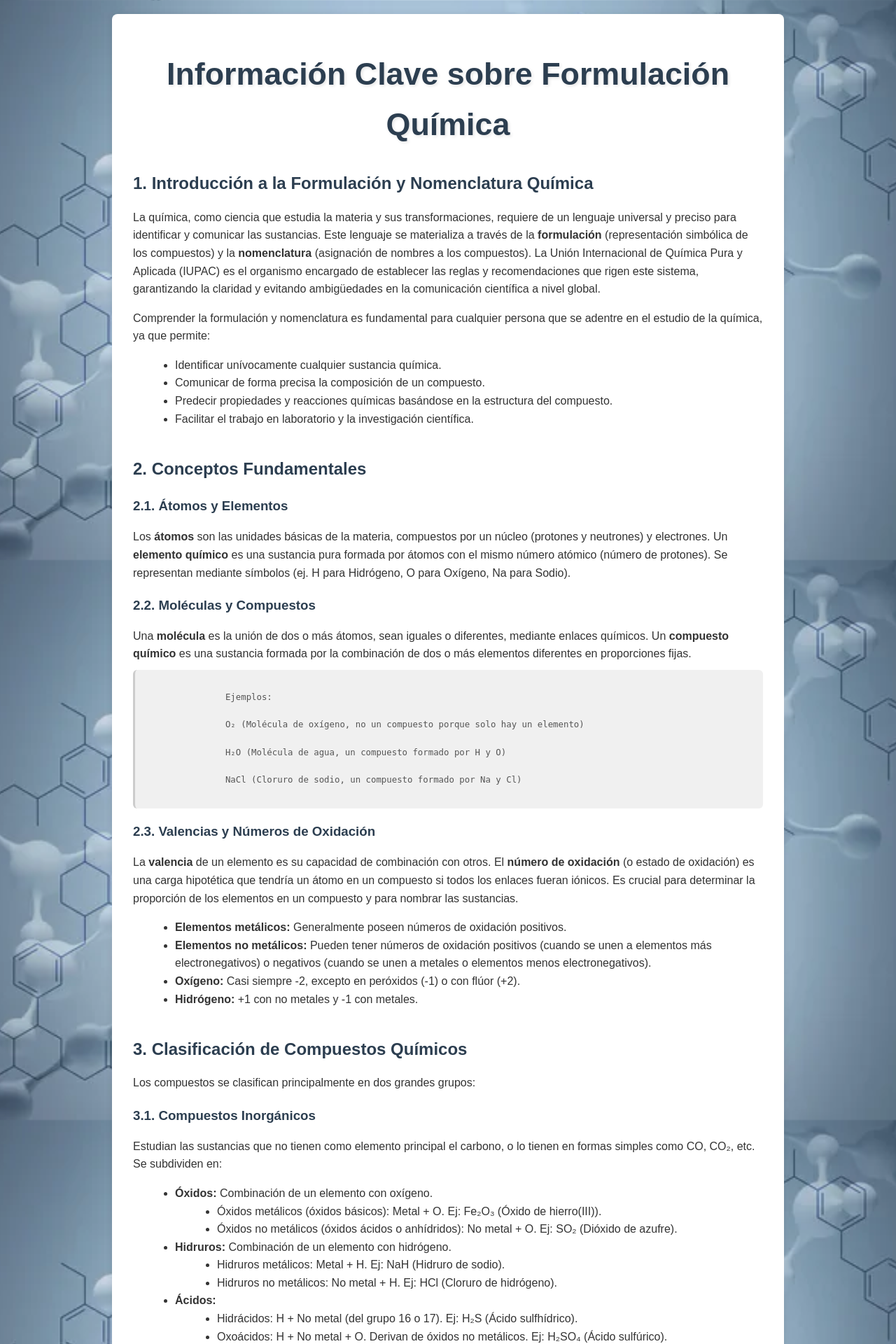
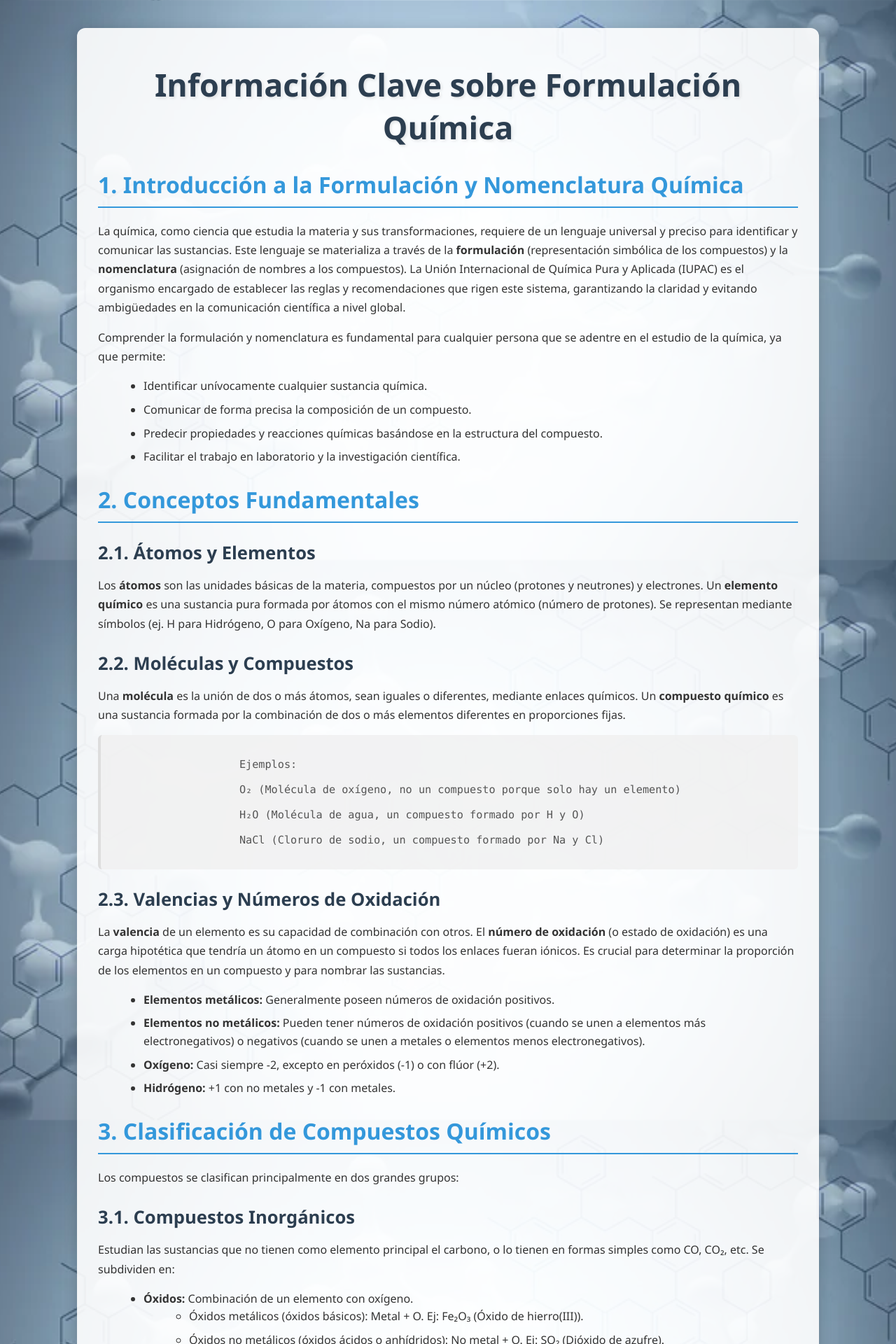
Before and after one commit to mmartinmmc/Proyecto-Personal, a Flask app: page /informacion in a window 1280 px wide. Shown: the top 1920 px of the page at 70% size. Run offline with Flask 3, Linux system fonts and the light colour scheme.

Commit message:
Update informacion.html

```diff
--- a/templates/informacion.html
+++ b/templates/informacion.html
@@ -5,97 +5,9 @@
     <meta name="viewport" content="width=device-width, initial-scale=1.0">
     <title>Información Clave sobre Formulación Química</title>
     <link rel="stylesheet" href="{{ url_for('static', filename='styles.css') }}">
-    <style>
-        /* Estilos generales (los que ya tenías y los que moverías de aquí a styles.css) */
-        body {
-            font-family: Arial, sans-serif;
-            line-height: 1.6;
-            margin: 20px;
-            background-color: #f4f4f4;
-            color: #333;
-        }
-        .container {
-            max-width: 900px;
-            margin: auto;
-            background: #fff;
-            padding: 30px;
-            border-radius: 8px;
-            box-shadow: 0 0 10px rgba(0,0,0,0.1);
-        }
-        h1, h2, h3 {
-            color: #2c3e50;
-        }
-        h1 {
-            text-align: center;
-            margin-bottom: 30px;
-        }
-        section {
-            margin-bottom: 40px;
-        }
-        ul {
-            list-style-type: disc;
-            margin-left: 20px;
-        }
-        ol {
-            list-style-type: decimal;
-            margin-left: 20px;
-        }
-        p {
-            margin-bottom: 10px;
-        }
-        .importante {
-            background-color: #e6f7ff;
-            border-left: 5px solid #3498db;
-            padding: 15px;
-            margin: 20px 0;
-            border-radius: 4px;
-        }
-        .ejemplo {
-            background-color: #f0f0f0;
-            padding: 10px;
-            margin: 10px 0;
-            border-left: 3px solid #ccc;
-            font-family: monospace;
-            white-space: pre-wrap;
-        }
-        .back-link {
-            display: block;
-            margin-top: 30px;
-            text-align: center;
-            font-size: 1.1em;
-        }
-        .back-link a {
-            color: #3498db;
-            text-decoration: none;
-            font-weight: bold;
-        }
-        .back-link a:hover {
-            text-decoration: underline;
-        }
-
-        /* Estilos para videos responsive */
-        .video-responsive {
-            position: relative;
-            padding-bottom: 56.25%; /* Relación de aspecto 16:9 (altura / ancho = 9 / 16 = 0.5625) */
-            padding-top: 25px; /* Para ocultar controles o título inicial de YouTube */
-            height: 0;
-            overflow: hidden;
-            margin-bottom: 20px; /* Espacio entre videos */
-            background-color: #000; /* Fondo negro mientras carga el video */
-        }
-        .video-responsive iframe {
-            position: absolute;
-            top: 0;
-            left: 0;
-            width: 100%;
-            height: 100%;
-            border: 0;
-        }
-    </style>
     </head>
 <body>
-    <div class="container">
-        <h1>Información Clave sobre Formulación Química</h1>
+    <div class="container-main"> <div class="info-section"> <h1>Información Clave sobre Formulación Química</h1>
 
             <section>
                 <h2>1. Introducción a la Formulación y Nomenclatura Química</h2>
@@ -334,5 +246,9 @@
                 <p><a href="/">Volver a la herramienta principal</a></p>
             </div>
         </div>
+    </div>
+    <div class="footer">
+        <p>© 2025 Proyecto Personal - Mateo Martín</p>
+    </div>
 </body>
 </html>
```
Lines whose indentation alone changed are shown as unchanged.
